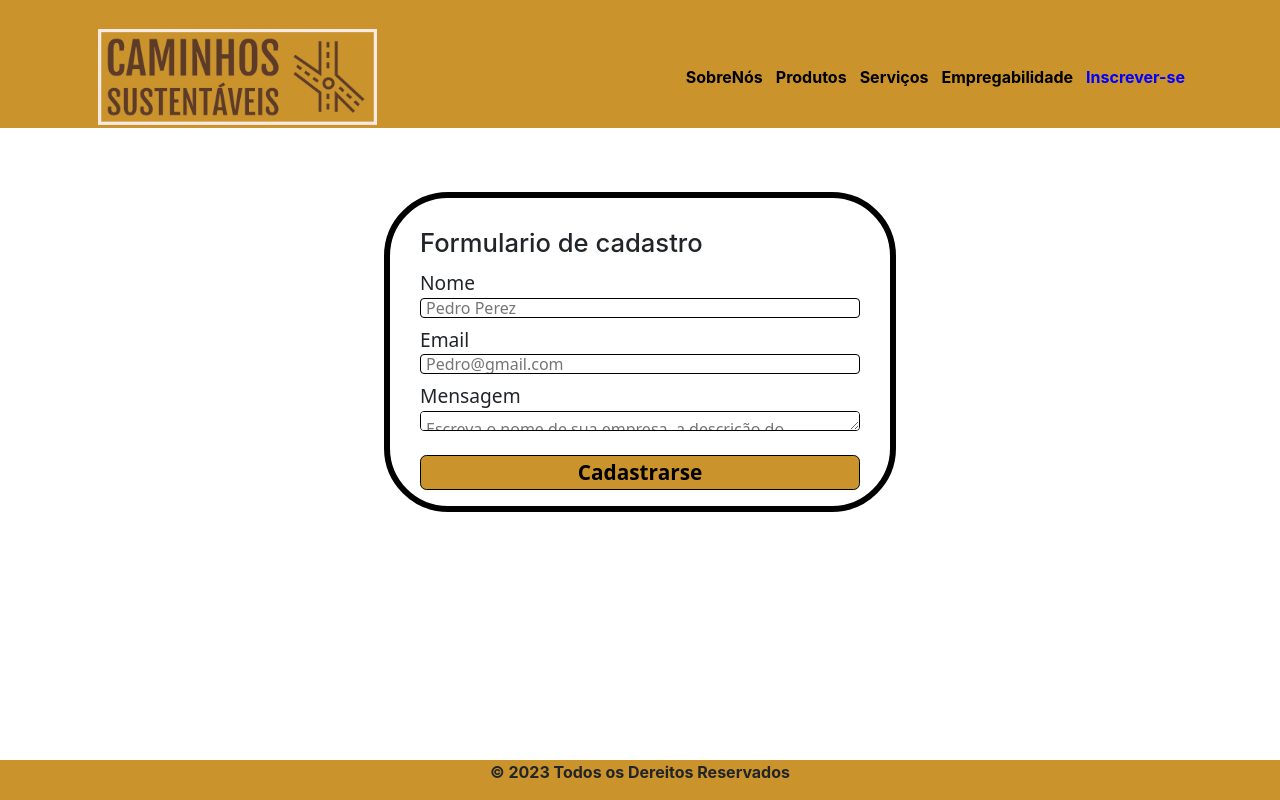
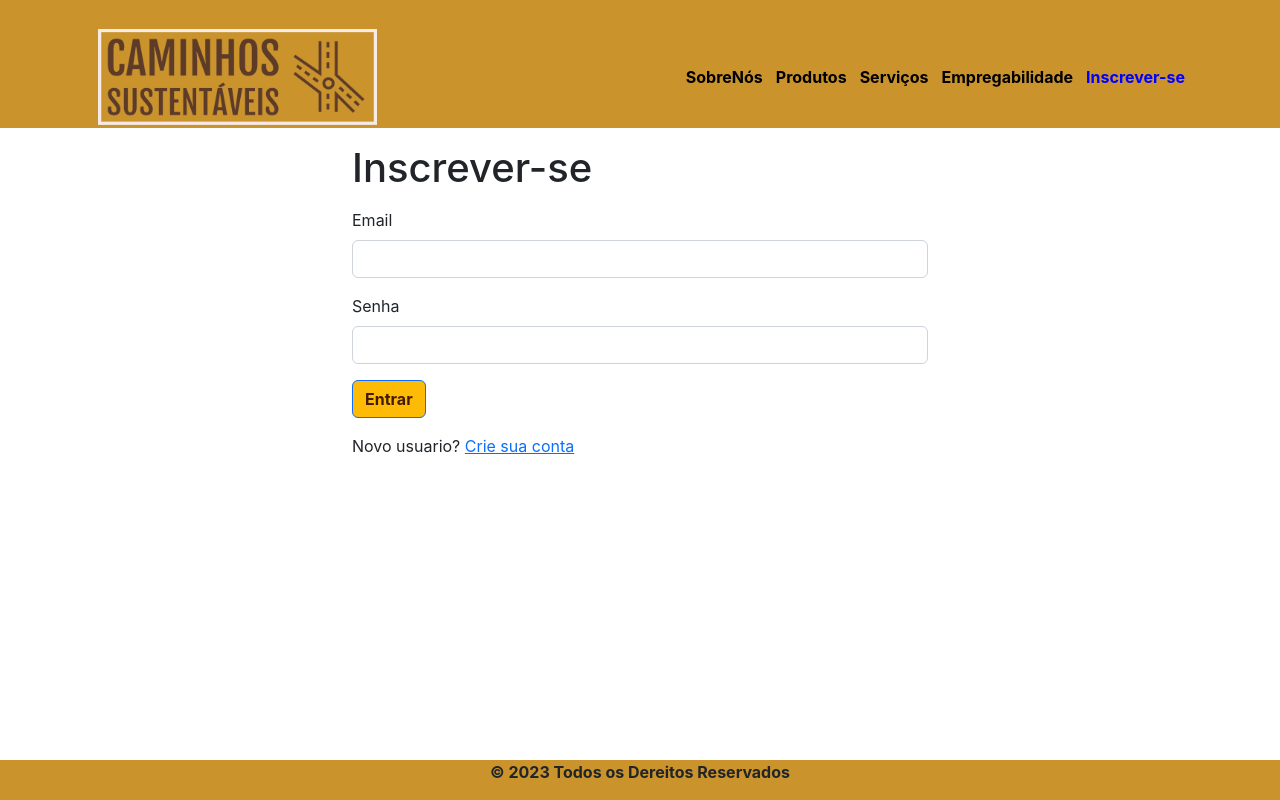
Before and after one commit to Gabyzda/Caminhos-Sustent-veis, a React (Create React App) app in the folder frontend/: page /Seinscrever in a window 1280 px wide. Built offline with nearby package versions, Linux system fonts and the light colour scheme.

Commit message:
-Criado form inscrição: -Add Email e Senha -Add Buttom Entrar

```diff
--- a/frontend/src/Screens/Seinscrever.js
+++ b/frontend/src/Screens/Seinscrever.js
@@ -1,7 +1,44 @@
-import React, { useRef } from 'react';
+import { Link, useLocation } from 'react-router-dom';
+import Container from 'react-bootstrap/Container';
+import Form from 'react-bootstrap/Form';
+import Button from 'react-bootstrap/Button';
+import { Helmet } from 'react-helmet-async';
+
+export default function SeInscrever() {
+  const { search } = useLocation();
+  const redirectInUrl = new URLSearchParams(search).get('redirect');
+  const redirect = redirectInUrl ? redirectInUrl : '/';
+  return (
+    <Container className="small-container">
+      <Helmet>
+        <title>Inscrever-se</title>
+      </Helmet>
+      <h1 className="my-3">Inscrever-se</h1>
+      <Form>
+        <Form.Group className="mb-3" controlId="email">
+          <Form.Label>Email</Form.Label>
+          <Form.Control type="email" required />
+        </Form.Group>
+        <Form.Group className="mb-3" controlId="password">
+          <Form.Label>Senha</Form.Label>
+          <Form.Control type="password" required />
+        </Form.Group>
+        <div className="mb-3">
+          <Button type="submit">Entrar</Button>
+        </div>
+        <div className="mb-3">
+          Novo usuario?{' '}
+          <Link to={`/signup?redirect=${redirect}`}>Crie sua conta</Link>
+        </div>
+      </Form>
+    </Container>
+  );
+}
+
+
+
+/*import React, { useRef } from 'react';
 import emailjs from '@emailjs/browser';
-/*import SobreNos from "./SobreNos";*/
-/*import { useState } from "react";*/
 import { Helmet } from 'react-helmet-async';
 
 export default function Seinscrever() {
@@ -36,4 +73,4 @@ Dirección:' />
       </div>
     </div>
   );
-}
+}*/
--- a/frontend/src/index.css
+++ b/frontend/src/index.css
@@ -205,6 +205,10 @@ main {
   padding: 10px; /* Agrega separación en los cuatro lados de las tarjetas */
 }
 
+.small-container {
+  max-width: 600px;
+}
+
 footer {
   background-color: #ca932b;
   font-weight: bold;
```
